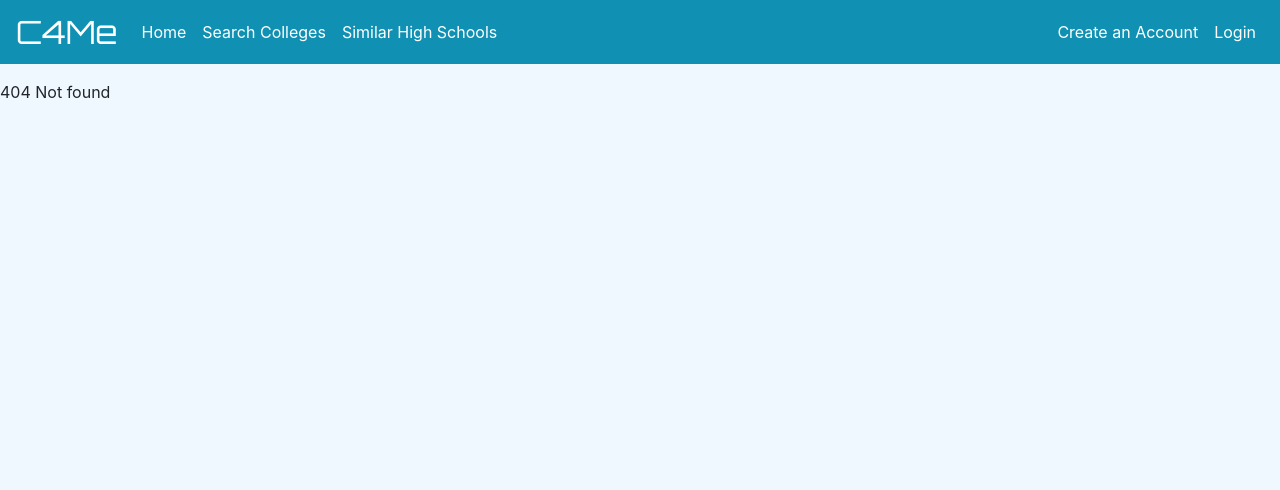
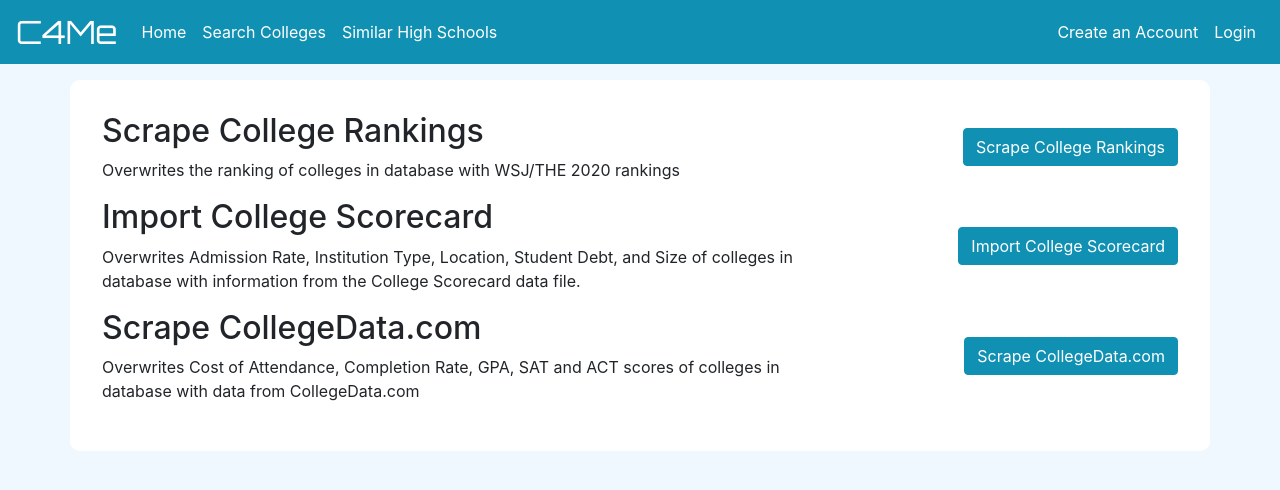
Before and after one commit to swuleung/c4me, a React (Create React App) app in the folder front-end/: page /admin in a window 1280 px wide. Before the commit this address had no page. Shown: the top 490 px of the page. Built offline with nearby package versions, Linux system fonts and the light colour scheme.

Commit message:
Complete front end for scraping/importing

```diff
--- /dev/null
+++ b/front-end/src/components/Admin/Admin.js
@@ -0,0 +1,83 @@
+import React, { useState } from 'react';
+import { Button, Alert, Container, Row, Col } from 'react-bootstrap';
+import { scrapeCollegeRanking, scrapeCollegeData, importCollegeScorecard } from '../../services/api/admin';
+
+const Admin = (props) => {
+    const [errorAlert, setErrorAlert] = useState(false);
+    const [errorMessage, setErrorMessage] = useState('');
+
+    const handleScrapeCollegeRankings = () => {
+        scrapeCollegeRanking().then((result) => {
+            if (result.error) {
+                setErrorAlert(true);
+                setErrorMessage(result.error);
+            }
+            if (result.ok) {
+                setErrorAlert(false);
+            }
+        });
+    }
+    const handleImportCollegeScorecard = () => {
+        importCollegeScorecard().then((result) => {
+            if (result.error) {
+                setErrorAlert(true);
+                setErrorMessage(result.error);
+            }
+            if (result.ok) {
+                setErrorAlert(false);
+            }
+        });
+    }
+    const handleScrapeCollegeData = () => {
+        scrapeCollegeData().then((result) => {
+            if (result.error) {
+                setErrorAlert(true);
+                setErrorMessage(result.error);
+            }
+            if (result.ok) {
+                setErrorAlert(false);
+            }
+        });
+    }
+
+    return (
+        <div>
+            {errorAlert &&
+                <Alert variant="danger">
+                    {errorMessage}
+                </Alert>
+            }
+            <Container>
+                <Row className='align-items-center mb-3'>
+                    <Col sm='8'>
+                        <h2>Scrape College Rankings</h2>
+                        <div>Overwrites the ranking of colleges in database with WSJ/THE 2020 rankings</div>
+                    </Col>
+                    <Col sm='4'>
+                        <Button onClick={e =>{ handleScrapeCollegeRankings(e) }} className="float-right">Scrape College Rankings</Button>
+                    </Col>
+                </Row>
+                <Row className='align-items-center mb-3'>
+                    <Col sm='8'>
+                        <h2>Import College Scorecard</h2>
+                        <div>Overwrites Admission Rate, Institution Type, Location, Student Debt, and Size of colleges in database with information from the College Scorecard data file.</div>
+                    </Col>
+                    <Col sm='4'>
+                        <Button onClick={e =>{ handleImportCollegeScorecard(e) }} className="float-right">Import College Scorecard</Button>
+                    </Col>
+                </Row>
+                <Row className='align-items-center mb-3'>
+                    <Col sm='8'>
+                        <h2>Scrape CollegeData.com</h2>
+                        <div>Overwrites Cost of Attendance, Completion Rate, GPA, SAT and ACT scores of colleges in database with data from CollegeData.com</div>
+                    </Col>
+                    <Col sm='4'>
+                        <Button onClick={e =>{ handleScrapeCollegeData(e) }} className="float-right">Scrape CollegeData.com</Button>
+                    </Col>
+                </Row>
+            </Container>
+        </div>
+    );
+}
+
+export default Admin;
--- a/front-end/src/components/App/App.js
+++ b/front-end/src/components/App/App.js
@@ -9,6 +9,7 @@
 import Login from '../Login/Login.js';
 import StudentProfile from '../StudentProfile/StudentProfile';
 import EditProfile from '../EditProfile/EditProfile';
+import Admin from '../Admin/Admin';
 
 function App() {
     const [username, setUsername] = useState(localStorage.getItem('username'));
@@ -35,7 +36,10 @@
                                     <Nav.Link as={Link} to="/login" title={'Create Account'}>Login</Nav.Link>
                                 </div>
                                 : <NavDropdown title={username} alignRight id="basic-nav-dropdown">
-                                    <NavDropdown.Item as={Link} to={`/profile/${username}`}>View Profile</NavDropdown.Item>
+                                    {username === 'admin'
+                                        ? <NavDropdown.Item as={Link} to={`/admin`}>Admin Controls</NavDropdown.Item>
+                                        : <NavDropdown.Item as={Link} to={`/profile/${username}`}>View Profile</NavDropdown.Item>
+                                    }
                                     <NavDropdown.Item href="#tbd">Settings</NavDropdown.Item>
                                     <NavDropdown.Divider />
                                     <NavDropdown.Item onClick={handleLogout}>Logout</NavDropdown.Item>
@@ -53,6 +57,7 @@
                             <Redirect to='/profile/:username'></Redirect>
                         </Route>
                         <Route exact path='/profile/:username/edit' username={username} render={props => (props.match.params.username === username ? <EditProfile  {...props} /> : <Redirect to='/'></Redirect>)} />
+                        <Route exact path='/admin' component={Admin} />
                         <Route render={function () {
                             return <p>404 Not found</p>
                         }} />
--- /dev/null
+++ b/front-end/src/services/api/admin.js
@@ -0,0 +1,53 @@
+module.exports = {
+    scrapeCollegeRanking: async function () {
+        try {
+            let result = await fetch(`http://localhost:9000/admin/scrapeCollegeRanking`, {
+                method: "GET",
+                credentials: 'include',
+                headers: {
+                    Accept: "application/json",
+                    "Content-Type": "application/json; charset=utf-8"
+                }
+            });
+            return await result.json();
+        } catch (error) {
+            return {
+                error: error.message + ' sql data'
+            }
+        }
+    },
+    scrapeCollegeData: async function () {
+        try {
+            let result = await fetch(`http://localhost:9000/admin/scrapeCollegeData`, {
+                method: "GET",
+                credentials: 'include',
+                headers: {
+                    Accept: "application/json",
+                    "Content-Type": "application/json; charset=utf-8"
+                }
+            });
+            return await result.json();
+        } catch (error) {
+            return {
+                error: error.message + ' sql data'
+            }
+        }
+    },
+    importCollegeScorecard: async function () {
+        try {
+            let result = await fetch(`http://localhost:9000/admin/importCollegeScorecard`, {
+                method: "GET",
+                credentials: 'include',
+                headers: {
+                    Accept: "application/json",
+                    "Content-Type": "application/json; charset=utf-8"
+                },
+            });
+            return await result.json()
+        } catch (error) {
+            return {
+                error: error.message + ' sql data'
+            }
+        }
+    }
+};
```
